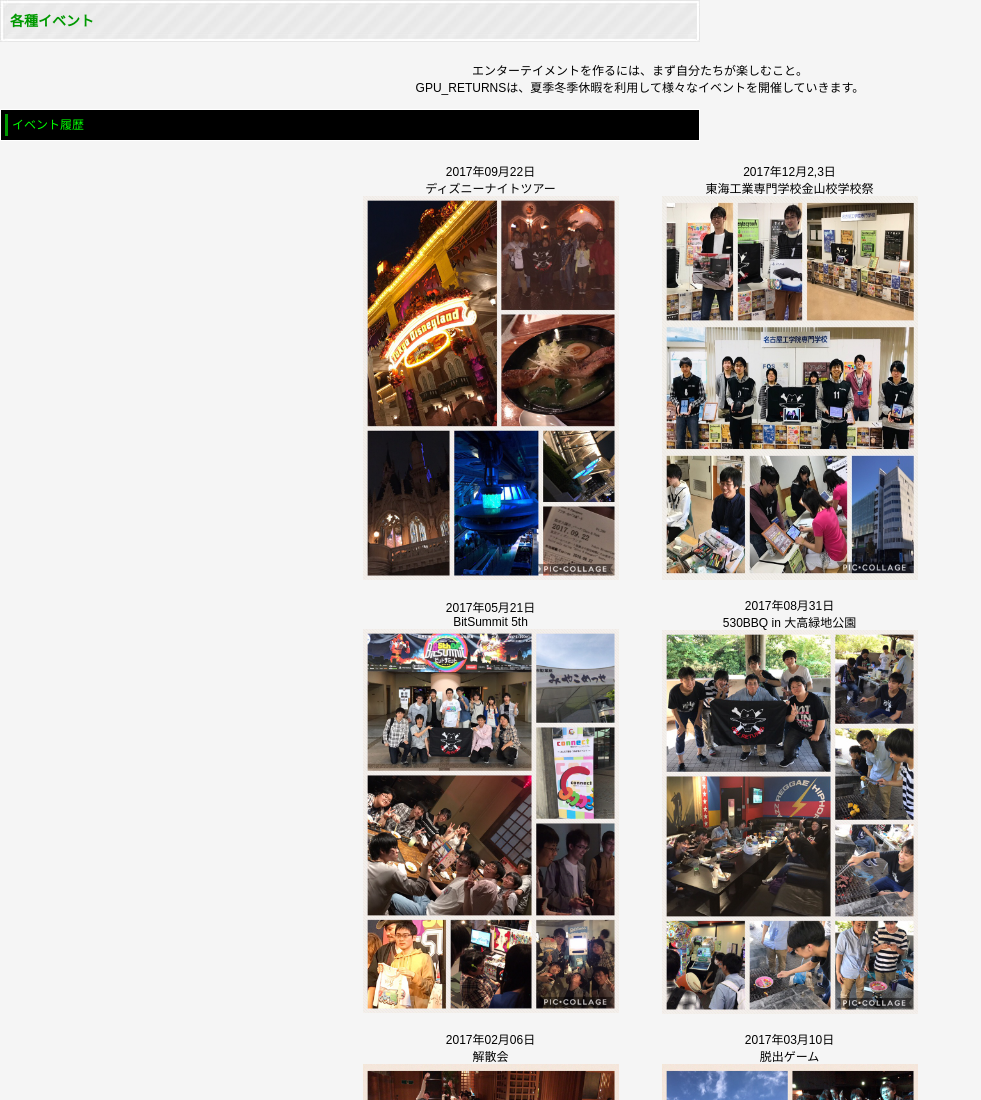
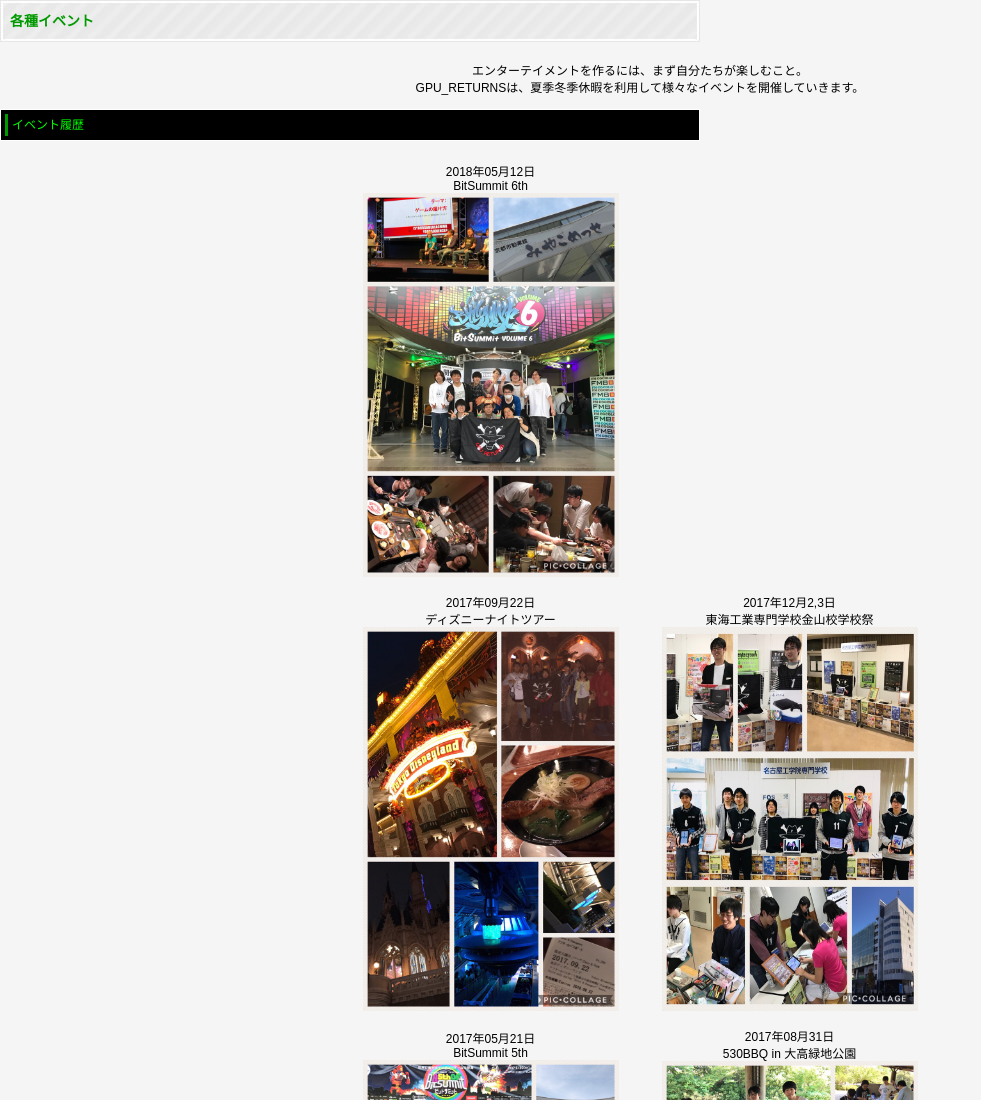
Before and after one commit to nkc-ohishi/GPU_RETURNS, a plain HTML site: page Enjoy.html in a window 1280 px wide. Shown: the top 1100 px of the page, without its empty margins (0-981 px from the left). Drawn offline with Linux system fonts and the light colour scheme.

Commit message:
BitSummit 写真追加

```diff
--- a/Enjoy.html
+++ b/Enjoy.html
@@ -36,6 +36,16 @@ body {
 
 <div class="obj"> <br />
     <table width="600" border="0">
+      <tr>
+        <td><div align="center">
+        2018年05月12日<br />
+        BitSummit 6th<br />
+<img src="img/20180512_BitSummit.JPG"  width="256" height="384"  alt=""/><br /><br />
+		</div></td>
+        <td><div align="center">
+        　　<br /></td>
+      </tr>
+
       <tr>
         <td><div align="center">
         2017年09月22日<br />
```
Also changed, not shown: img/20180512_BitSummit.JPG (added).
